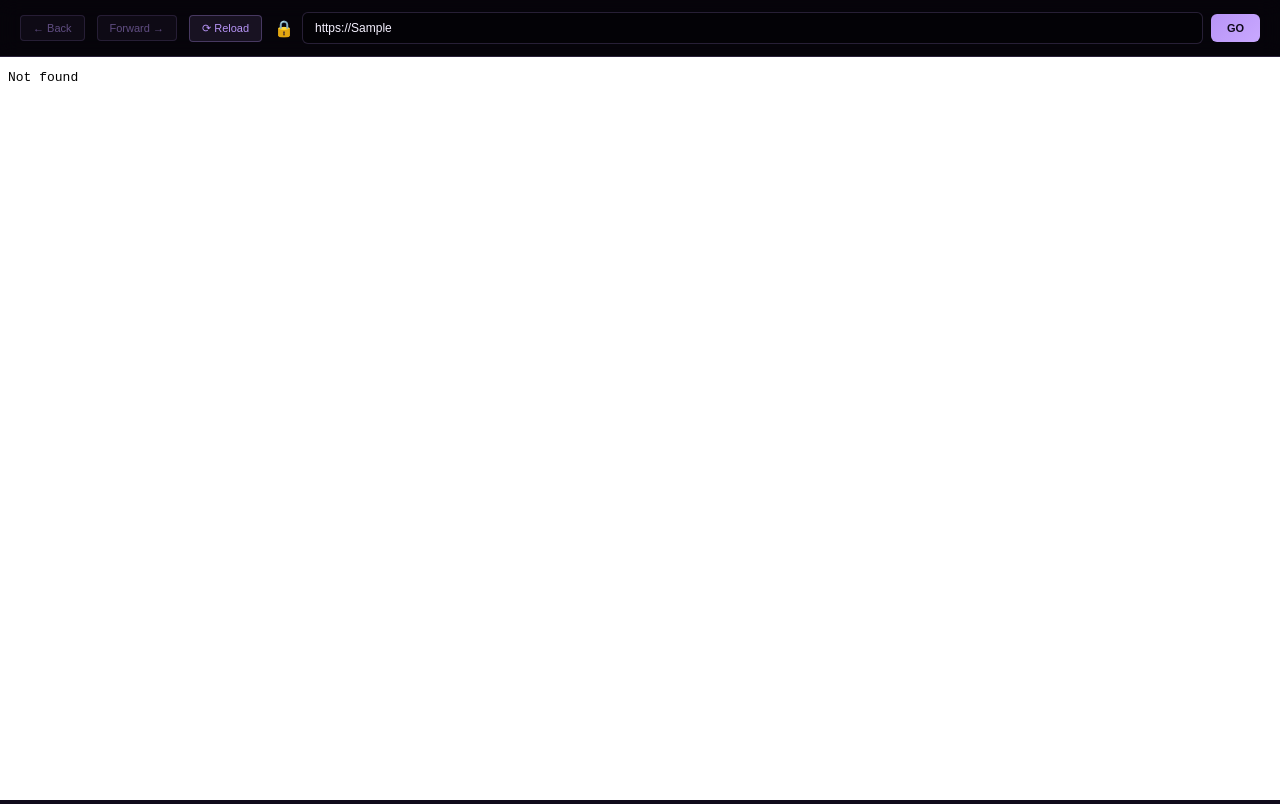
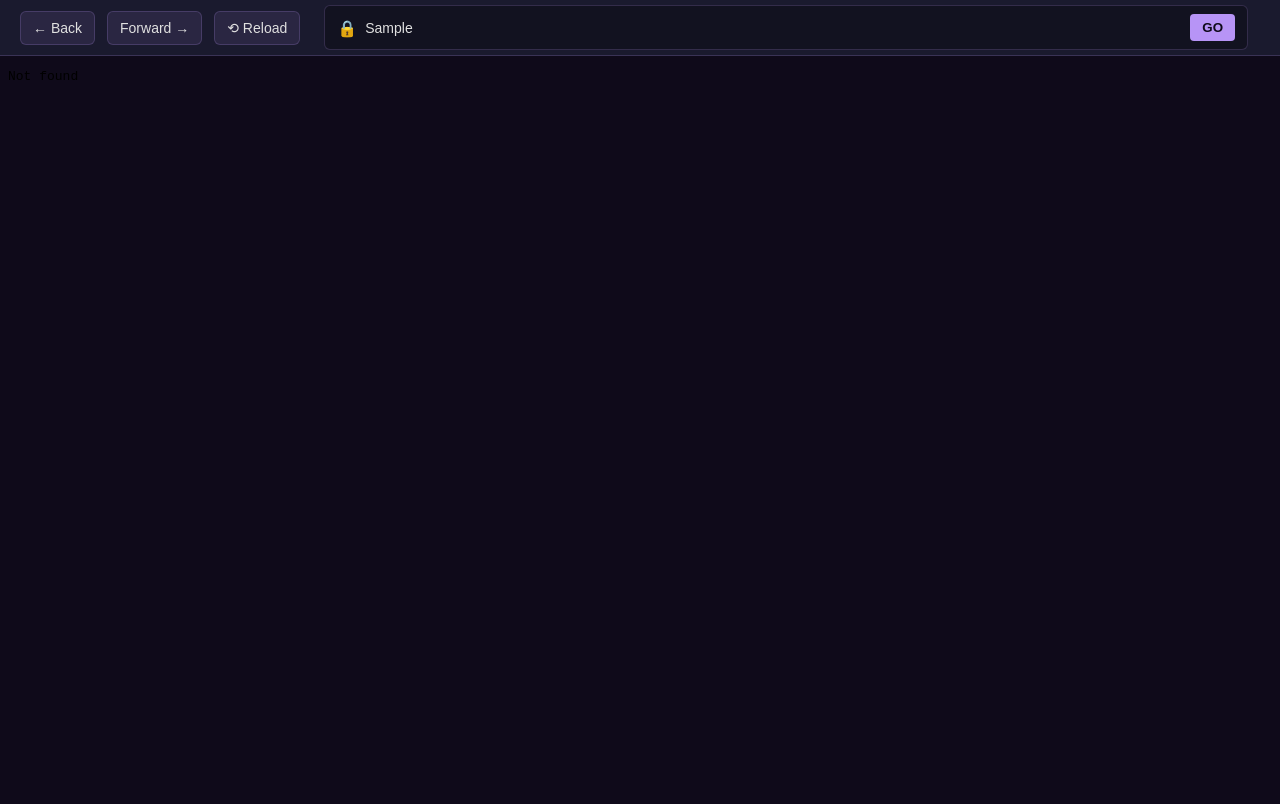
Before and after one commit to 6abeljohnm-eng/myxn-proxy, a website: page public/proxy.html in a window 1280 px wide. Both pictures are taken after typing "Sample" into the empty fields and a click on the button "GO". Drawn offline with Linux system fonts and the light colour scheme.

Commit message:
Update proxy.html

```diff
--- a/public/proxy.html
+++ b/public/proxy.html
@@ -3,7 +3,6 @@
 <head>
   <meta charset="UTF-8">
   <meta name="viewport" content="width=device-width, initial-scale=1.0">
-  <meta name="description" content="StudyHub Web Proxy">
   <title>Web Proxy</title>
   <style>
     * {
@@ -12,396 +11,226 @@
       box-sizing: border-box;
     }
 
-    html, body {
-      width: 100%;
-      height: 100%;
-      overflow: hidden;
-      background: #0f0a1a;
-      color: #f5f1ff;
-      font-family: -apple-system, BlinkMacSystemFont, 'Segoe UI', Roboto, sans-serif;
+    :root {
+      --primary: #b794f6;
+      --secondary: #10b981;
+      --accent: #d97706;
+      --bg-darkest: #0f0a1a;
+      --bg-dark: #1a1a2e;
+      --border-color: rgba(183, 148, 246, 0.2);
+      --text-primary: #e0e0e0;
+      --text-secondary: #a0a0a0;
     }
 
-    .proxy-container {
-      width: 100%;
-      height: 100%;
-      display: flex;
-      flex-direction: column;
+    body {
+      font-family: -apple-system, BlinkMacSystemFont, 'Segoe UI', Roboto, sans-serif;
+      background: var(--bg-darkest);
+      color: var(--text-primary);
+      overflow: hidden;
     }
 
-    .proxy-header {
-      background: rgba(0, 0, 0, 0.6);
-      border-bottom: 1px solid rgba(183, 148, 246, 0.2);
-      padding: 12px 20px;
+    .navbar {
       display: flex;
       align-items: center;
       gap: 12px;
-      flex-shrink: 0;
-      backdrop-filter: blur(10px);
-      z-index: 100;
+      padding: 12px 20px;
+      background: var(--bg-dark);
+      border-bottom: 1px solid var(--border-color);
+      height: 56px;
     }
 
-    .proxy-header h1 {
+    .nav-btn {
+      padding: 8px 12px;
+      background: rgba(183, 148, 246, 0.1);
+      border: 1px solid var(--border-color);
+      border-radius: 6px;
+      color: var(--text-primary);
+      cursor: pointer;
       font-size: 14px;
-      font-weight: 700;
-      color: #b794f6;
-      text-transform: uppercase;
-      letter-spacing: 1px;
-      margin: 0;
+      transition: all 0.3s;
     }
 
-    .proxy-url-bar {
+    .nav-btn:hover {
+      background: var(--primary);
+      color: var(--bg-darkest);
+      border-color: var(--primary);
+    }
+
+    .url-bar {
       flex: 1;
       display: flex;
+      align-items: center;
       gap: 8px;
-      align-items: center;
+      padding: 8px 12px;
+      background: rgba(0, 0, 0, 0.3);
+      border: 1px solid var(--border-color);
+      border-radius: 6px;
+      margin: 0 12px;
     }
 
-    .proxy-url-input {
+    .url-input {
       flex: 1;
-      padding: 8px 12px;
-      background: rgba(0, 0, 0, 0.4);
-      border: 1px solid rgba(183, 148, 246, 0.2);
-      border-radius: 6px;
-      color: #f5f1ff;
-      font-size: 12px;
+      background: transparent;
+      border: none;
+      color: var(--text-primary);
       outline: none;
-      transition: all 0.2s;
+      font-size: 14px;
     }
 
-    .proxy-url-input:focus {
-      border-color: #b794f6;
-      box-shadow: 0 0 15px rgba(183, 148, 246, 0.2);
+    .url-input::placeholder {
+      color: var(--text-secondary);
     }
 
-    .proxy-go-btn {
-      padding: 8px 16px;
-      background: linear-gradient(135deg, #b794f6 0%, #c9a8ff 100%);
+    .go-btn {
+      padding: 6px 12px;
+      background: var(--primary);
       border: none;
-      border-radius: 6px;
-      color: #0f0a1a;
-      font-weight: 700;
-      font-size: 11px;
+      border-radius: 4px;
+      color: var(--bg-darkest);
       cursor: pointer;
-      transition: all 0.2s;
+      font-weight: 600;
+      transition: all 0.3s;
     }
 
-    .proxy-go-btn:hover {
-      transform: translateY(-2px);
-      box-shadow: 0 10px 20px rgba(183, 148, 246, 0.3);
+    .go-btn:hover {
+      background: var(--secondary);
     }
 
-    .proxy-body {
-      flex: 1;
-      display: flex;
-      flex-direction: column;
-      overflow: hidden;
-      position: relative;
+    .iframe-container {
+      width: 100%;
+      height: calc(100vh - 56px);
+      border: none;
     }
 
-    #proxy-frame {
+    iframe {
       width: 100%;
       height: 100%;
       border: none;
-      background: white;
     }
 
-    .proxy-error {
-      width: 100%;
-      height: 100%;
-      display: flex;
-      align-items: center;
-      justify-content: center;
-      flex-direction: column;
-      text-align: center;
-      padding: 40px;
-      color: #c9b8e0;
-    }
-
-    .proxy-error h2 {
-      font-size: 28px;
-      color: #b794f6;
-      margin-bottom: 12px;
-    }
-
-    .proxy-error p {
-      font-size: 14px;
-      margin-bottom: 20px;
-    }
-
-    .proxy-loading {
+    .loading {
+      display: none;
       position: absolute;
       top: 50%;
       left: 50%;
       transform: translate(-50%, -50%);
       text-align: center;
-      z-index: 1000;
+      color: var(--text-secondary);
     }
 
-    .spinner {
-      border: 4px solid rgba(183, 148, 246, 0.2);
-      border-top-color: #b794f6;
-      border-radius: 50%;
-      width: 40px;
-      height: 40px;
-      animation: rotate 1s linear infinite;
-      margin: 0 auto 20px;
-    }
-
-    @keyframes rotate {
-      from { transform: rotate(0deg); }
-      to { transform: rotate(360deg); }
-    }
-
-    .proxy-nav-btn {
-      padding: 6px 12px;
-      background: rgba(183, 148, 246, 0.1);
-      border: 1px solid rgba(183, 148, 246, 0.3);
-      border-radius: 4px;
-      color: #b794f6;
-      font-size: 11px;
-      cursor: pointer;
-      transition: all 0.2s;
-    }
-
-    .proxy-nav-btn:hover {
-      background: rgba(183, 148, 246, 0.2);
-      border-color: #b794f6;
-    }
-
-    .proxy-nav-btn:disabled {
-      opacity: 0.5;
-      cursor: not-allowed;
+    .loading.active {
+      display: block;
     }
   </style>
+
+  <script>
+    // Apply color theme from parent
+    const settings = JSON.parse(localStorage.getItem('studyhubSettings') || '{}');
+    if (settings.colorTheme) {
+      const themes = {
+        'Purple': ['#b794f6', '#10b981', '#d97706'],
+        'Cyan': ['#00d4ff', '#10b981', '#fbbf24'],
+        'Magenta': ['#ec4899', '#10b981', '#fbbf24'],
+        'Blue': ['#3b82f6', '#06b6d4', '#f59e0b'],
+        'Green': ['#10b981', '#06b6d4', '#f59e0b'],
+      };
+      const [primary, secondary, accent] = themes[settings.colorTheme] || themes['Purple'];
+      document.documentElement.style.setProperty('--primary', primary);
+      document.documentElement.style.setProperty('--secondary', secondary);
+      document.documentElement.style.setProperty('--accent', accent);
+    }
+  </script>
 </head>
 <body>
 
-<div class="proxy-container">
-  <div class="proxy-header">
-    <button class="proxy-nav-btn" id="back-btn" title="Back">← Back</button>
-    <button class="proxy-nav-btn" id="forward-btn" title="Forward">Forward →</button>
-    <button class="proxy-nav-btn" id="reload-btn" title="Reload">⟳ Reload</button>
+  <div class="navbar">
+    <button class="nav-btn" onclick="goBack()">← Back</button>
+    <button class="nav-btn" onclick="goForward()">Forward →</button>
+    <button class="nav-btn" onclick="reload()">⟲ Reload</button>
 
-    <div class="proxy-url-bar">
-      <span style="color: #9b8bb3;">🔒</span>
-      <input
-        type="text"
-        id="proxy-url"
-        class="proxy-url-input"
-        placeholder="Enter URL (https://example.com)"
-        spellcheck="false"
-      >
-      <button class="proxy-go-btn" id="go-btn">GO</button>
+    <div class="url-bar">
+      <span>🔒</span>
+      <input type="text" class="url-input" id="urlInput" placeholder="Enter URL...">
+      <button class="go-btn" onclick="navigate()">GO</button>
     </div>
   </div>
 
-  <div class="proxy-body">
-    <div id="proxy-loading" class="proxy-loading" style="display: none;">
-      <div class="spinner"></div>
-      <div>Loading...</div>
+  <div class="iframe-container">
+    <iframe id="proxyFrame"></iframe>
   </div>
-    <iframe id="proxy-frame" sandbox="allow-same-origin allow-scripts allow-forms allow-popups allow-presentation"></iframe>
-  </div>
+
+  <div class="loading" id="loading">
+    <p>Loading...</p>
   </div>
 
   <script>
-// ============================================================================
-// PROXY CONFIG & INITIALIZATION
-// ============================================================================
+    const proxyFrame = document.getElementById('proxyFrame');
+    const urlInput = document.getElementById('urlInput');
+    const loading = document.getElementById('loading');
 
-const UV_CONFIG = {
-  prefix: '/uv/',
-  bare: '/bare/',
-  encodeUrl: (url) => {
-    const urlObj = new URL(url);
-    return btoa(urlObj.href);
-  },
-  decodeUrl: (encoded) => {
+    // Get URL from query parameter
+    const params = new URLSearchParams(window.location.search);
+    const encodedUrl = params.get('url');
+
+    if (encodedUrl) {
       try {
-      return atob(encoded);
+        const decodedUrl = atob(encodedUrl);
+        loadProxyUrl(decodedUrl);
+        urlInput.value = decodedUrl;
       } catch (e) {
-      return url;
-    }
-  }
-};
-
-const proxyState = {
-  currentUrl: null,
-  history: [],
-  historyIndex: -1,
-};
-
-// ============================================================================
-// DOM ELEMENTS
-// ============================================================================
-
-const urlInput = document.getElementById('proxy-url');
-const goBtn = document.getElementById('go-btn');
-const backBtn = document.getElementById('back-btn');
-const forwardBtn = document.getElementById('forward-btn');
-const reloadBtn = document.getElementById('reload-btn');
-const frame = document.getElementById('proxy-frame');
-const loading = document.getElementById('proxy-loading');
-
-// ============================================================================
-// EVENT LISTENERS
-// ============================================================================
-
-goBtn.addEventListener('click', navigateToUrl);
-urlInput.addEventListener('keydown', (e) => {
-  if (e.key === 'Enter') navigateToUrl();
-});
-
-backBtn.addEventListener('click', () => {
-  if (proxyState.historyIndex > 0) {
-    proxyState.historyIndex--;
-    loadFromHistory();
-  }
-});
-
-forwardBtn.addEventListener('click', () => {
-  if (proxyState.historyIndex < proxyState.history.length - 1) {
-    proxyState.historyIndex++;
-    loadFromHistory();
-  }
-});
-
-reloadBtn.addEventListener('click', () => {
-  if (proxyState.currentUrl) {
-    loadProxy(proxyState.currentUrl);
-  }
-});
-
-frame.addEventListener('load', () => {
-  loading.style.display = 'none';
-  updateNavButtons();
-});
-
-frame.addEventListener('error', () => {
-  loading.style.display = 'none';
-  showError('Failed to load page');
-});
-
-// ============================================================================
-// NAVIGATION FUNCTIONS
-// ============================================================================
-
-function navigateToUrl() {
-  let url = urlInput.value.trim();
-
-  if (!url) return;
-
-  // Add protocol if missing
-  if (!url.startsWith('http://') && !url.startsWith('https://')) {
-    url = 'https://' + url;
-  }
-
-  // Validate URL
-  try {
-    new URL(url);
-  } catch (e) {
-    showError('Invalid URL');
-    return;
-  }
-
-  loadProxy(url);
-}
-
-function loadProxy(url) {
-  proxyState.currentUrl = url;
-
-  // Add to history
-  if (proxyState.historyIndex < proxyState.history.length - 1) {
-    proxyState.history = proxyState.history.slice(0, proxyState.historyIndex + 1);
-  }
-  proxyState.history.push(url);
-  proxyState.historyIndex = proxyState.history.length - 1;
-
-  // Update UI
-  urlInput.value = url;
-  loading.style.display = 'flex';
-  updateNavButtons();
-
-  // Construct proxy URL
-  const encodedUrl = UV_CONFIG.encodeUrl(url);
-  const proxyUrl = `${UV_CONFIG.prefix}service?url=${encodedUrl}`;
-
-  // Load in iframe
-  frame.src = proxyUrl;
-}
-
-function loadFromHistory() {
-  const url = proxyState.history[proxyState.historyIndex];
-  if (url) {
-    urlInput.value = url;
-    proxyState.currentUrl = url;
-    loading.style.display = 'flex';
-    updateNavButtons();
-
-    const encodedUrl = UV_CONFIG.encodeUrl(url);
-    const proxyUrl = `${UV_CONFIG.prefix}service?url=${encodedUrl}`;
-    frame.src = proxyUrl;
+        console.error('Failed to decode URL:', e);
+        urlInput.placeholder = 'Invalid URL';
       }
     }
 
-function updateNavButtons() {
-  backBtn.disabled = proxyState.historyIndex <= 0;
-  forwardBtn.disabled = proxyState.historyIndex >= proxyState.history.length - 1;
+    function loadProxyUrl(url) {
+      loading.classList.add('active');
+
+      try {
+        const encoded = btoa(url);
+        proxyFrame.src = `/uv/service?url=${encoded}`;
+
+        proxyFrame.onload = () => {
+          loading.classList.remove('active');
+        };
+
+        setTimeout(() => {
+          loading.classList.remove('active');
+        }, 5000);
+      } catch (e) {
+        console.error('Proxy error:', e);
+        loading.classList.remove('active');
+      }
     }
 
-function showError(message) {
-  frame.srcdoc = `
-    <html>
-      <head>
-        <style>
-          body {
-            background: #0f0a1a;
-            color: #f5f1ff;
-            font-family: -apple-system, BlinkMacSystemFont, 'Segoe UI', Roboto, sans-serif;
-            display: flex;
-            align-items: center;
-            justify-content: center;
-            height: 100vh;
-            margin: 0;
+    function navigate() {
+      const url = urlInput.value.trim();
+      if (url) {
+        if (!url.startsWith('http://') && !url.startsWith('https://')) {
+          loadProxyUrl('https://' + url);
+        } else {
+          loadProxyUrl(url);
         }
-          .error {
-            text-align: center;
       }
-          h1 {
-            color: #b794f6;
-            margin-bottom: 12px;
-          }
-        </style>
-      </head>
-      <body>
-        <div class="error">
-          <h1>⚠️ Error</h1>
-          <p>${message}</p>
-        </div>
-      </body>
-    </html>
-  `;
     }
 
-// ============================================================================
-// INITIALIZATION
-// ============================================================================
-
-window.addEventListener('load', () => {
-  // Set default homepage or game from query param
-  const params = new URLSearchParams(window.location.search);
-  const gameId = params.get('game');
-
-  if (gameId) {
-    // Load game via proxy
-    const gameUrl = `https://www.example-game-host.com/games/${gameId}`;
-    urlInput.value = gameUrl;
+    function goBack() {
+      proxyFrame.contentWindow.history.back();
     }
 
-  updateNavButtons();
+    function goForward() {
+      proxyFrame.contentWindow.history.forward();
+    }
+
+    function reload() {
+      proxyFrame.src = proxyFrame.src;
+    }
+
+    urlInput.addEventListener('keydown', (e) => {
+      if (e.key === 'Enter') {
+        navigate();
+      }
     });
-
-console.log('Proxy system initialized');
   </script>
 
 </body>
```
Lines whose indentation alone changed are shown as unchanged.
